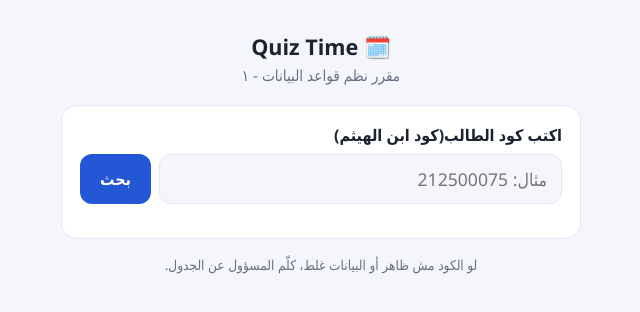
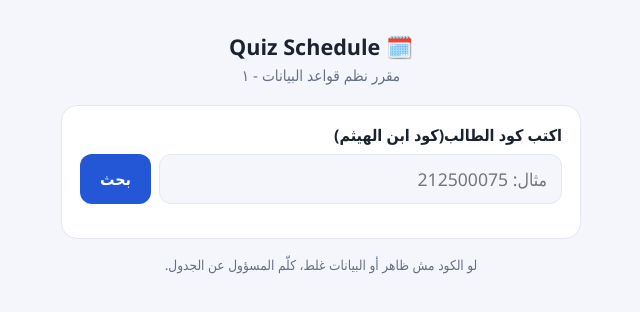
Before and after one commit to engomarsamehfcih-svg/Quiz, a plain HTML site: page index.html in a window 1280 px wide. Shown: the whole page, without its empty margins (319-959 px from the left). Drawn offline with Linux system fonts and the light colour scheme.

Commit message:
Update index.html

```diff
--- a/index.html
+++ b/index.html
@@ -36,7 +36,7 @@ button{font:inherit;font-weight:600;padding:12px 20px;border:0;border-radius:12p
 </head>
 <body>
 <main>
-  <h1>🗓️ Quiz Time</h1>
+  <h1>🗓️ Quiz Schedule</h1>
   <p class="sub">مقرر نظم قواعد البيانات - ١</p>
   <div class="card">
     <label for="q">اكتب كود الطالب(كود ابن الهيثم)</label>
```
